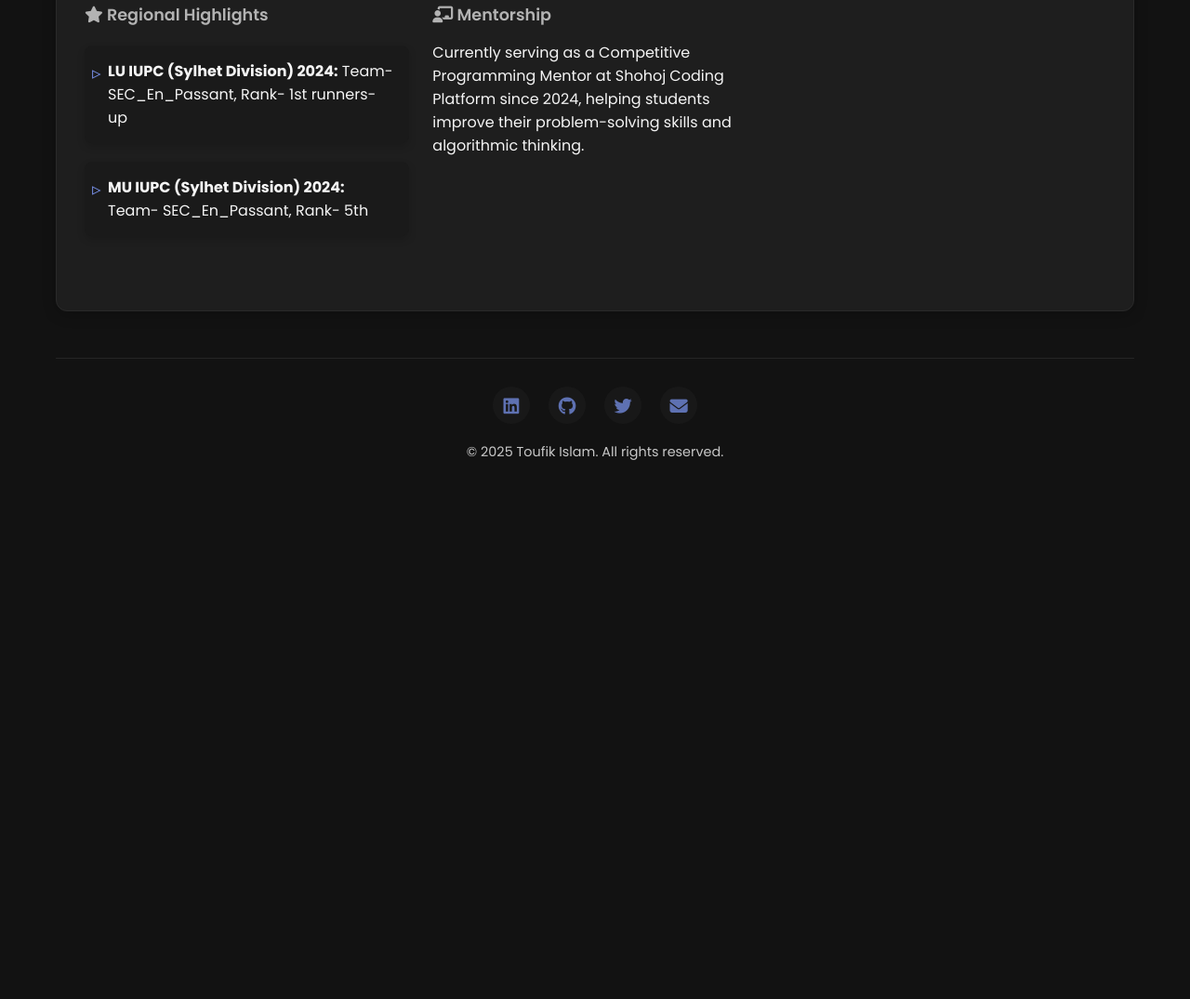
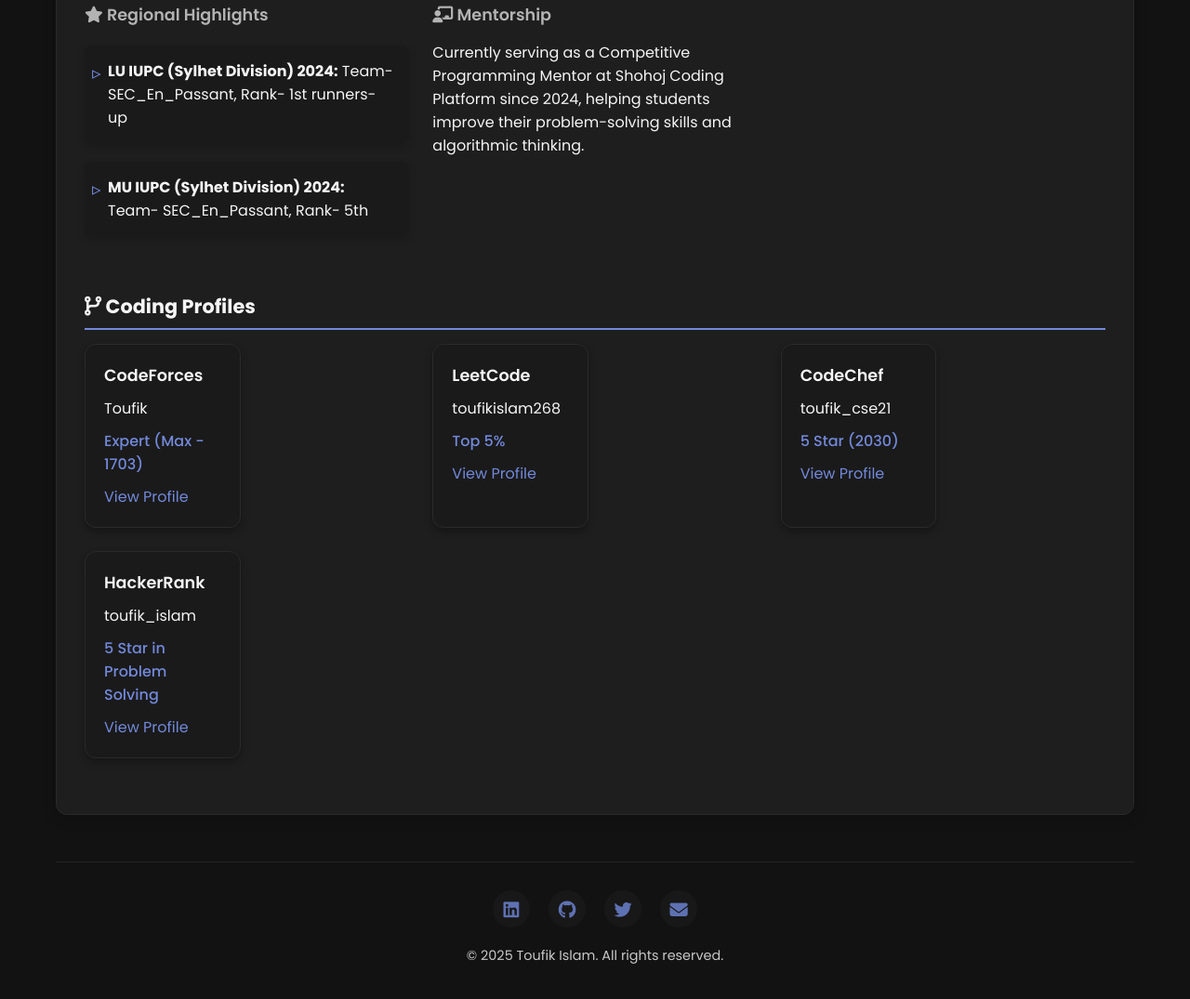
Before and after one commit to Toufik-Islam/my-personal-website, a plain HTML site: page pages/achievements.html in a window 1280 px wide. Shown: the part 1003-2078 px from the top of the page at 93% size. Before the commit the page ends 1550 px from the top, so only its background shows below. Drawn offline with Linux system fonts and the light colour scheme.

Commit message:
fixed cf cc profiles

```diff
--- a/pages/achievements.html
+++ b/pages/achievements.html
@@ -81,6 +81,45 @@
                         <p>Currently serving as a Competitive Programming Mentor at Shohoj Coding Platform since 2024, helping students improve their problem-solving skills and algorithmic thinking.</p>
                     </div>
                 </div>
+
+                <h3 style="margin-top: 40px;"><i class="fas fa-code-branch"></i> Coding Profiles</h3>
+                <div class="grid-container">
+                    <div class="profile-card">
+                        <div class="profile-platform">CodeForces</div>
+                        <div class="profile-username">Toufik</div>
+                        <div class="profile-rank">Expert (Max - 1703)</div>
+                        <div class="profile-link">
+                            <a href="https://codeforces.com/profile/Toufik" target="_blank">View Profile</a>
+                        </div>
+                    </div>
+
+                    <div class="profile-card">
+                        <div class="profile-platform">LeetCode</div>
+                        <div class="profile-username">toufikislam268</div>
+                        <div class="profile-rank">Top 5%</div>
+                        <div class="profile-link">
+                            <a href="https://leetcode.com/u/toufikislam268/" target="_blank">View Profile</a>
+                        </div>
+                    </div>
+
+                    <div class="profile-card">
+                        <div class="profile-platform">CodeChef</div>
+                        <div class="profile-username">toufik_cse21</div>
+                        <div class="profile-rank">5 Star (2030)</div>
+                        <div class="profile-link">
+                            <a href="https://www.codechef.com/users/toufik_cse21" target="_blank">View Profile</a>
+                        </div>
+                    </div>
+
+                    <div class="profile-card">
+                        <div class="profile-platform">HackerRank</div>
+                        <div class="profile-username">toufik_islam</div>
+                        <div class="profile-rank">5 Star in Problem Solving</div>
+                        <div class="profile-link">
+                            <a href="#" target="_blank">View Profile</a>
+                        </div>
+                    </div>
+                </div>
             </section>
         </main>
 
```
Also changed, not shown: pages/contact.html (+0 -37 lines).
